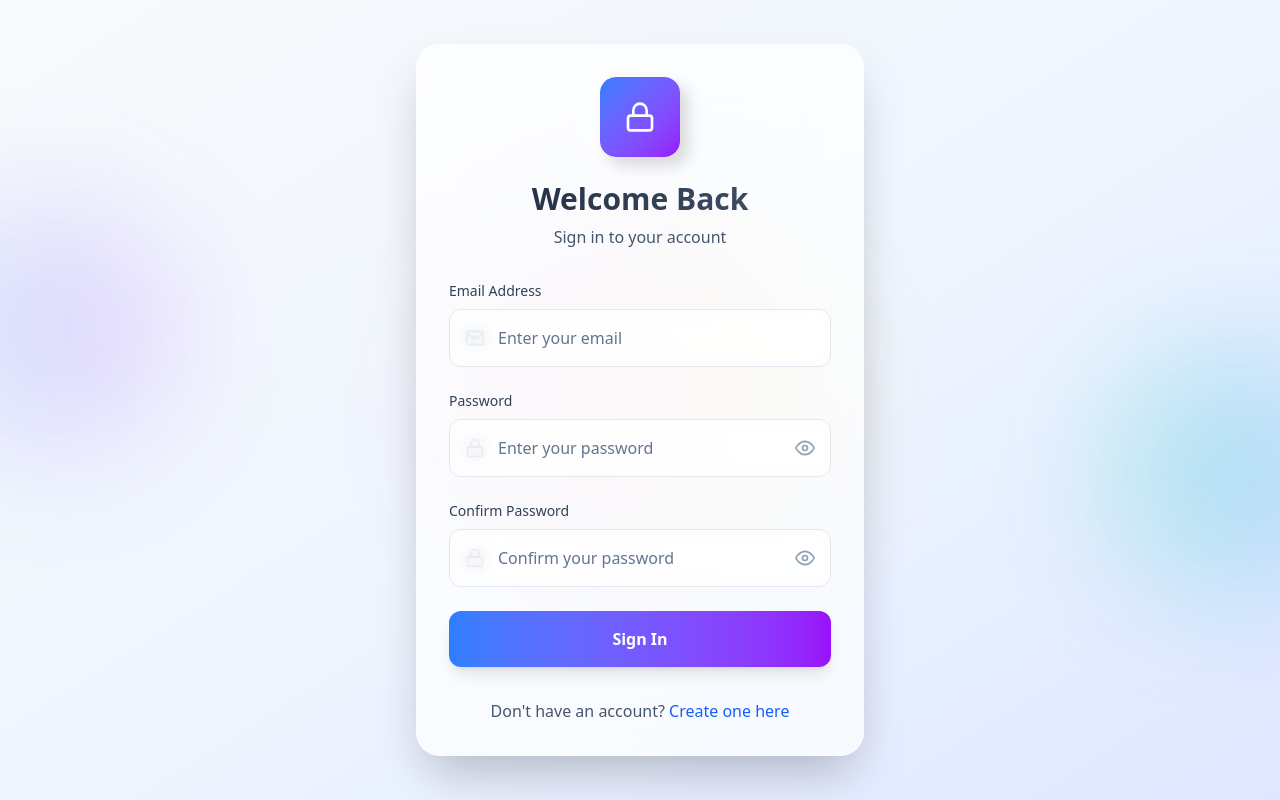
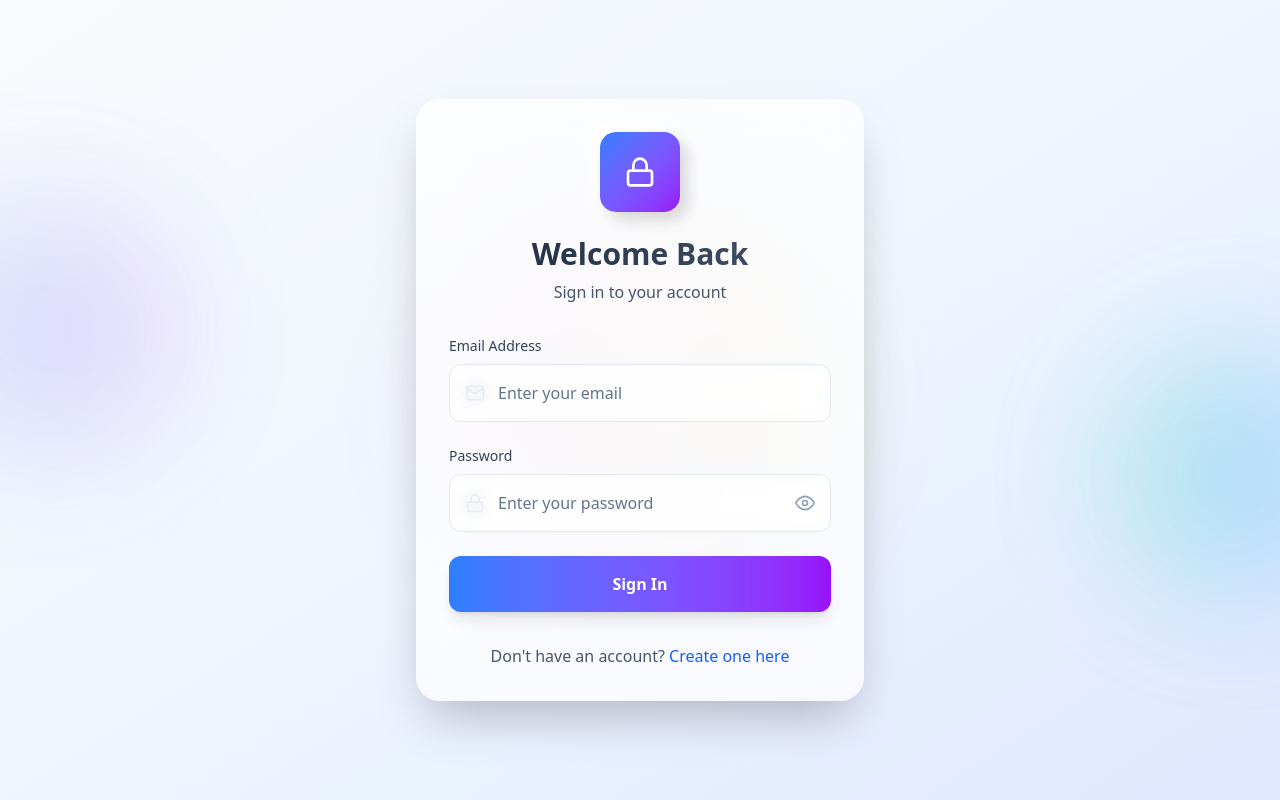
Before and after one commit to Chandranil16/Mynotes_app, a React (Vite) app in the folder client/: page /login in a window 1280 px wide. Built offline with nearby package versions, Linux system fonts and the light colour scheme.

Commit message:
Remove confirm password field from login component
Removed confirm password input and related state management.

```diff
--- a/client/src/components/Login.jsx
+++ b/client/src/components/Login.jsx
@@ -8,9 +8,7 @@ import { toast } from "react-toastify";
 const Login = () => {
   const [email, setEmail] = useState("");
   const [password, setPassword] = useState("");
-  const [confirm, setConfirm] = useState("");
   const [showPassword, setShowPassword] = useState(false);
-  const [showConfirm, setShowConfirm] = useState(false);
   const [isLoading, setIsLoading] = useState(false);
   const navigate = useNavigate();
   const { login } = useAuth();
@@ -135,34 +133,6 @@ const Login = () => {
               </div>
             </div>
 
-            {/* Confirm Password Input */}
-            <div className="group">
-              <label className="block text-sm font-medium text-slate-700 dark:text-slate-300 mb-2">
-                Confirm Password
-              </label>
-              <div className="relative">
-                <div className="absolute inset-y-0 left-0 pl-4 flex items-center pointer-events-none">
-                  <FiLock className="h-5 w-5 text-slate-400 group-focus-within:text-blue-500 transition-colors duration-200" />
-                </div>
-                <input
-                  type={showConfirm ? "text" : "password"}
-                  value={confirm}
-                  onChange={(e) => setConfirm(e.target.value)}
-                  className="w-full pl-12 pr-12 py-3 sm:py-4 bg-white/50 dark:bg-slate-700/50 border border-slate-200 dark:border-slate-600 rounded-xl focus:ring-2 focus:ring-blue-500 focus:border-transparent transition-all duration-200 backdrop-blur-sm text-slate-900 dark:text-slate-100 placeholder-slate-500 dark:placeholder-slate-400 text-sm sm:text-base"
-                  placeholder="Confirm your password"
-                  required
-                  minLength={6}
-                />
-                <button
-                  type="button"
-                  onClick={() => setShowConfirm(!showConfirm)}
-                  className="absolute inset-y-0 right-0 pr-4 flex items-center text-slate-400 hover:text-slate-600 dark:hover:text-slate-300 transition-colors duration-200"
-                >
-                  {showConfirm ? <FiEyeOff className="h-5 w-5" /> : <FiEye className="h-5 w-5" />}
-                </button>
-              </div>
-            </div>
-
             {/* Submit Button */}
             <button
               type="submit"
```
